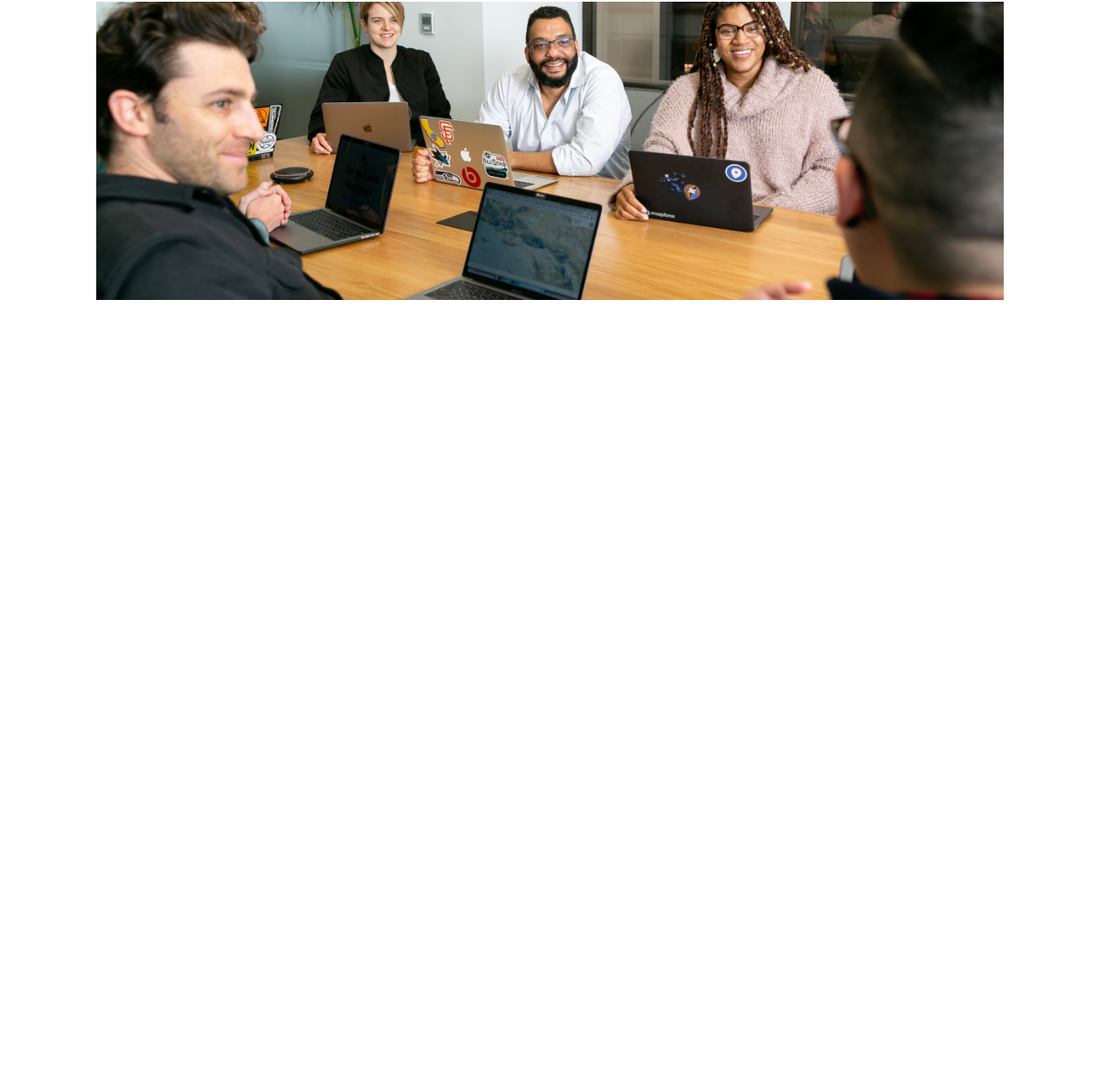
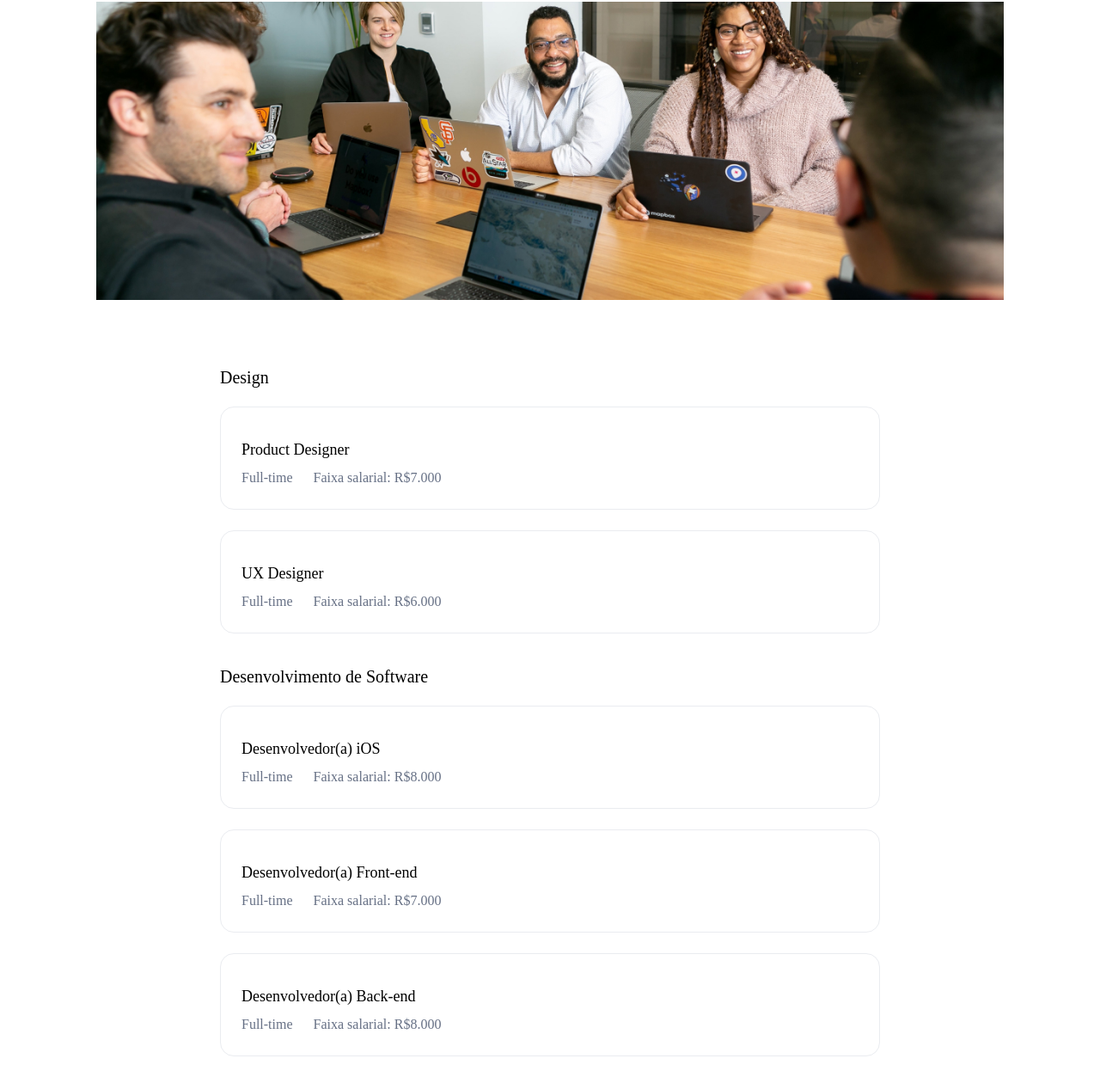
Before and after one commit to allanmalegretti/7DaysOfCode-HTMLeCSS-Alura, a plain HTML site: page index.html in a window 1280 px wide. Shown: the part 951-2218 px from the top of the page at 86% size. Before the commit the page ends 1300 px from the top, so only its background shows below. Drawn offline with Linux system fonts and the light colour scheme.

Commit message:
Dia 5 - Lista de vagas

```diff
--- a/assets/css/style.css
+++ b/assets/css/style.css
@@ -139,3 +139,38 @@ body {
     /* max-height: 400px; */
     max-width: 100%;
 }
+
+.vagas {
+    display: flex;
+    flex-direction: column;
+    margin: 64px auto;
+    max-width: 768px;
+}
+
+.trabalho {
+    display: flex;
+    flex-direction: column;
+    /* align-items: center; */
+    margin: 24px 0;
+    padding: 24px 24px 28px;
+    border: 1px solid #EAECF0;
+    box-sizing: border-box;
+    border-radius: 16px;
+}
+
+.vagas h3{
+    margin-top: 1rem;
+    font-size: 20px;
+    font-weight: 500;
+}
+
+.vagas h4 {
+    margin: 1rem 0;
+    font-size: 18px;
+    font-weight: 500;
+}
+
+.vagas p {
+    color: var(--text-color);
+    font-weight: 500;
+}
--- a/index.html
+++ b/index.html
@@ -67,6 +67,35 @@
         <p>Somos uma equipe 100% remota com pessoas deo Brasil inteiro.</p>
         <img src="./assets/img/talentos.jpg" alt="Imagem talentos">
     </section>
+
+    <section class="vagas">
+        <div>
+            <h3>Design</h3>
+            <div class="trabalho">
+                <h4>Product Designer</h4>
+                <p>Full-time &nbsp;&nbsp;&nbsp;&nbsp; Faixa salarial: R$7.000</p>
+            </div>
+            <div class="trabalho">
+                <h4>UX Designer</h4>
+                <p>Full-time &nbsp;&nbsp;&nbsp;&nbsp; Faixa salarial: R$6.000</p>
+            </div>
+        </div>
+        <div>
+            <h3>Desenvolvimento de Software</h3>
+            <div class="trabalho">
+                <h4>Desenvolvedor(a) iOS</h4>
+                <p>Full-time &nbsp;&nbsp;&nbsp;&nbsp; Faixa salarial: R$8.000</p>
+            </div>
+            <div class="trabalho">
+                <h4>Desenvolvedor(a) Front-end</h4>
+                <p>Full-time &nbsp;&nbsp;&nbsp;&nbsp; Faixa salarial: R$7.000</p>
+            </div>
+            <div class="trabalho">
+                <h4>Desenvolvedor(a) Back-end</h4>
+                <p>Full-time &nbsp;&nbsp;&nbsp;&nbsp; Faixa salarial: R$8.000</p>
+            </div>
+        </div>
+    </section>
 </body>
 
 </html>
```
Also changed, not shown: 1 other file.
